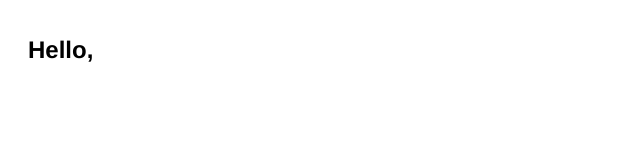
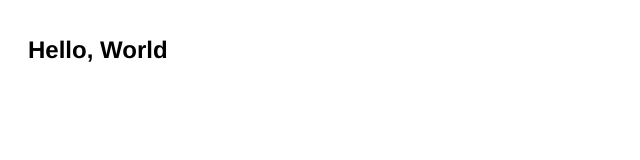
Before and after one commit to VadimBrodsky/vision, a React app: page / in a window 1280 px wide. Shown: the top 160 px of the page, without its empty margins (0-640 px from the left). Built offline with nearby package versions, Linux system fonts and the light colour scheme; the HTML template or start-up script is replaced by a standard one.

Commit message:
Fix eslint checking

```diff
--- a/package.json
+++ b/package.json
@@ -7,7 +7,7 @@
   "scripts": {
     "dev": "webpack-dev-server",
     "bundle": "webpack",
-    "lint": "eslint -c .eslintrc ."
+    "lint": "eslint -c .eslintrc.js ."
   },
   "devDependencies": {
     "babel-core": "^6.24.1",
@@ -22,13 +22,13 @@
     "eslint-plugin-import": "^2.2.0",
     "eslint-plugin-jsx-a11y": "^4.0.0",
     "eslint-plugin-react": "^6.10.3",
-    "react-hot-loader": "next",
     "style-loader": "^0.17.0",
     "webpack": "^2.4.1",
     "webpack-dev-server": "^2.4.5"
   },
   "dependencies": {
     "react": "^15.5.4",
-    "react-dom": "^15.5.4"
+    "react-dom": "^15.5.4",
+    "react-hot-loader": "next"
   }
 }
--- a/src/components/app.jsx
+++ b/src/components/app.js
@@ -3,7 +3,7 @@ import styles from './app.css';
 
 const App = () => (
   <div className={styles.app}>
-    <h2>Hello, </h2>
+    <h2>Hello, World</h2>
   </div>
 );
 
--- a/src/index.jsx
+++ b/src/index.js
@@ -9,9 +9,9 @@ import App from './components/app';
 const render = (Component) => {
   ReactDOM.render(
     <AppContainer>
-      <Component/>
+      <Component />
     </AppContainer>,
-    document.getElementById('root')
+    document.getElementById('root'),
   );
 };
 
@@ -20,6 +20,6 @@ render(App);
 // Hot Module Replacement API
 if (module.hot) {
   module.hot.accept('./components/app', () => {
-    render(App)
+    render(App);
   });
 }
--- a/webpack.config.js
+++ b/webpack.config.js
@@ -16,7 +16,7 @@ module.exports = {
     // bundle the client for hot reloading
     // only- means to only hot reload for successful updates
 
-    './index.jsx'
+    './index.js'
     // the entry point of our app
   ],
   output: {
```
Also changed, not shown: .eslintrc.js (added), 1 other file (tests, documents, lock files or other folders).
